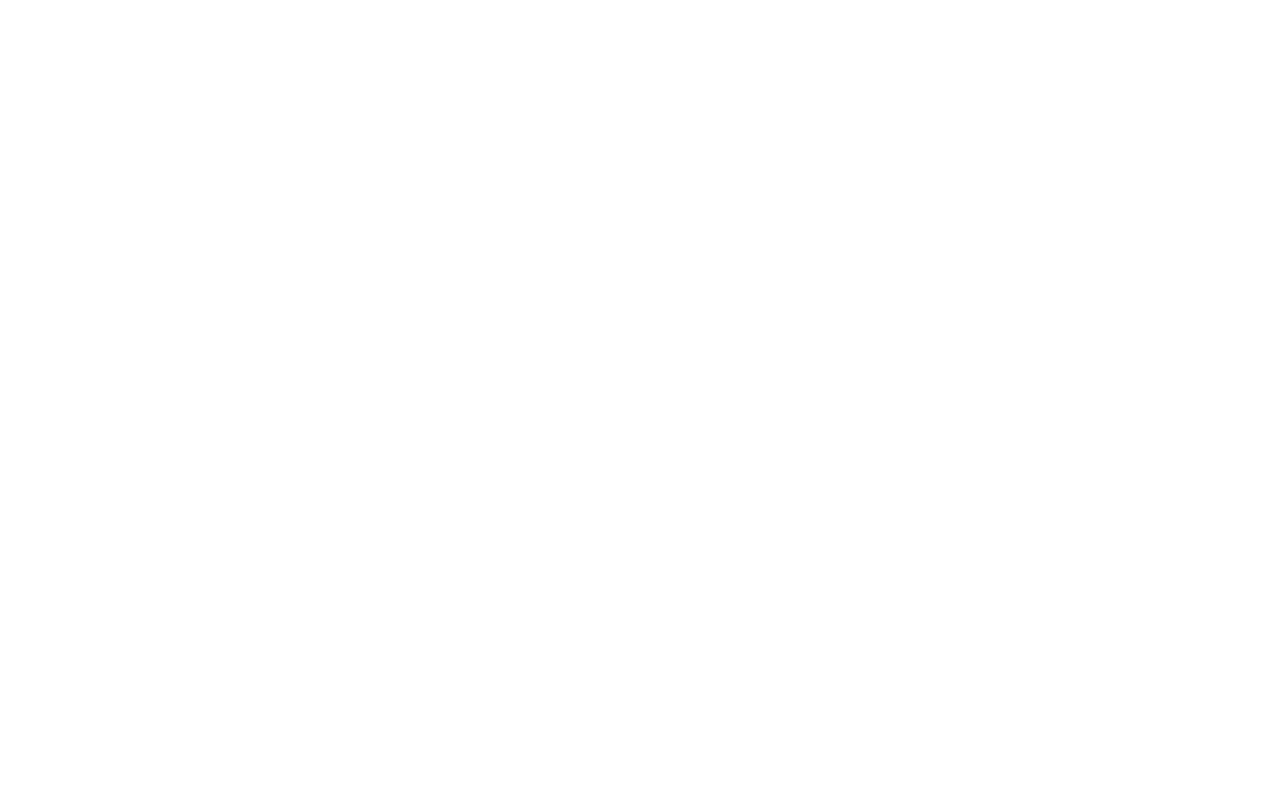
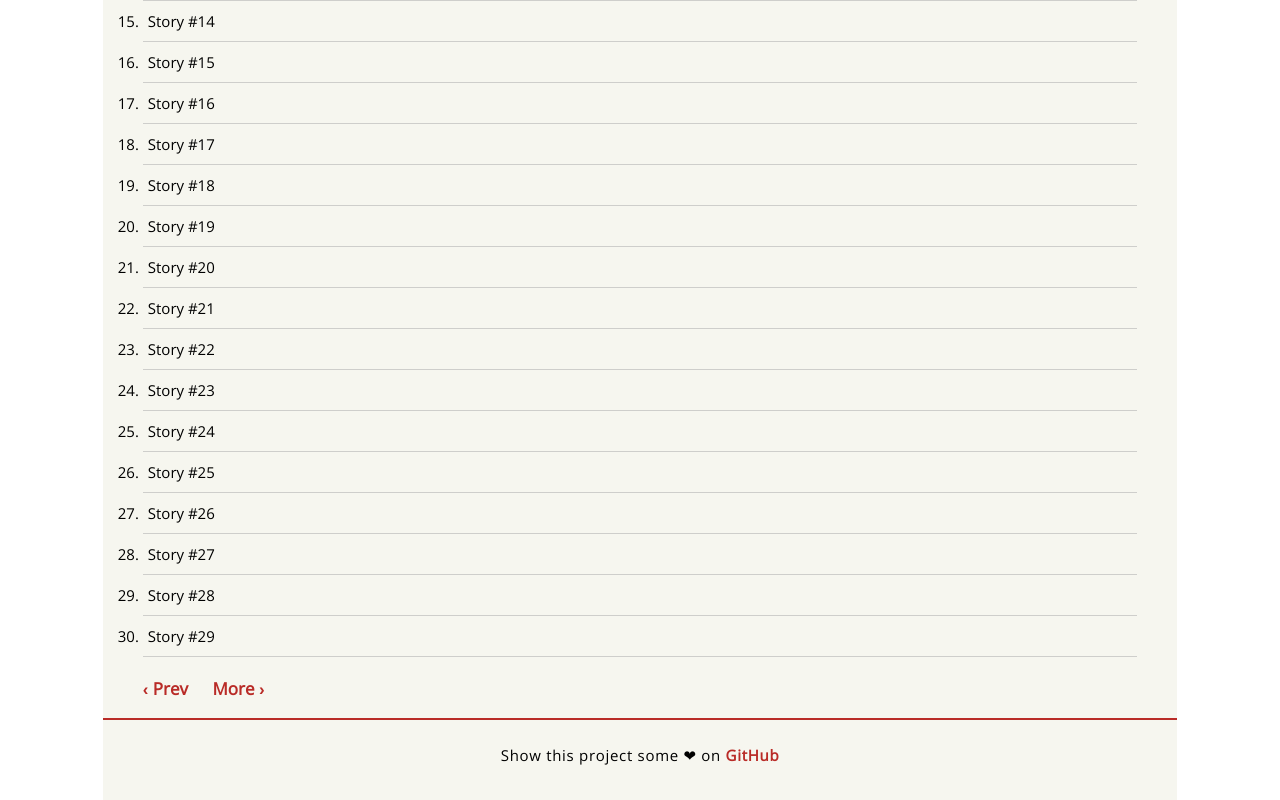
Before and after one commit to tienne/angular2-hn, an Angular app: page / in a window 1280 px wide. Shown: the part 645-1445 px from the top of the page. Before the commit the page ends 800 px from the top, so only its background shows below. Built offline with nearby package versions, Linux system fonts and the light colour scheme.

Commit message:
Footer Component edit

```diff
--- a/src/app/app.component.html
+++ b/src/app/app.component.html
@@ -1,3 +1,5 @@
 <div id="wrapper">
   <app-header></app-header>
+  <app-stories></app-stories>
+  <app-footer></app-footer>
 </div>
--- a/src/app/footer/footer.component.html
+++ b/src/app/footer/footer.component.html
@@ -1,3 +1,9 @@
-<p>
-  footer works!
-</p>
+<!-- footer.component.html -->
+
+<div id="footer">
+  <p>Show this project some ❤ on
+    <a href="https://github.com/housseindjirdeh/angular2-hn" target="_blank">
+      GitHub
+    </a>
+  </p>
+</div>
--- a/src/app/footer/footer.component.scss
+++ b/src/app/footer/footer.component.scss
@@ -0,0 +1,26 @@
+/* footer.component.scss */
+
+$mobile-only: "only screen and (max-width : 768px)";
+
+#footer {
+  position: relative;
+  padding: 10px;
+  height: 60px;
+  border-top: 2px solid #b92b27;
+  letter-spacing: 0.7px;
+  text-align: center;
+
+  a {
+    color: #b92b27;
+    font-weight: bold;
+    text-decoration: none;
+
+    &:hover {
+      text-decoration: underline;
+    }
+  }
+
+  @media #{$mobile-only} {
+    display: none;
+  }
+}
```
